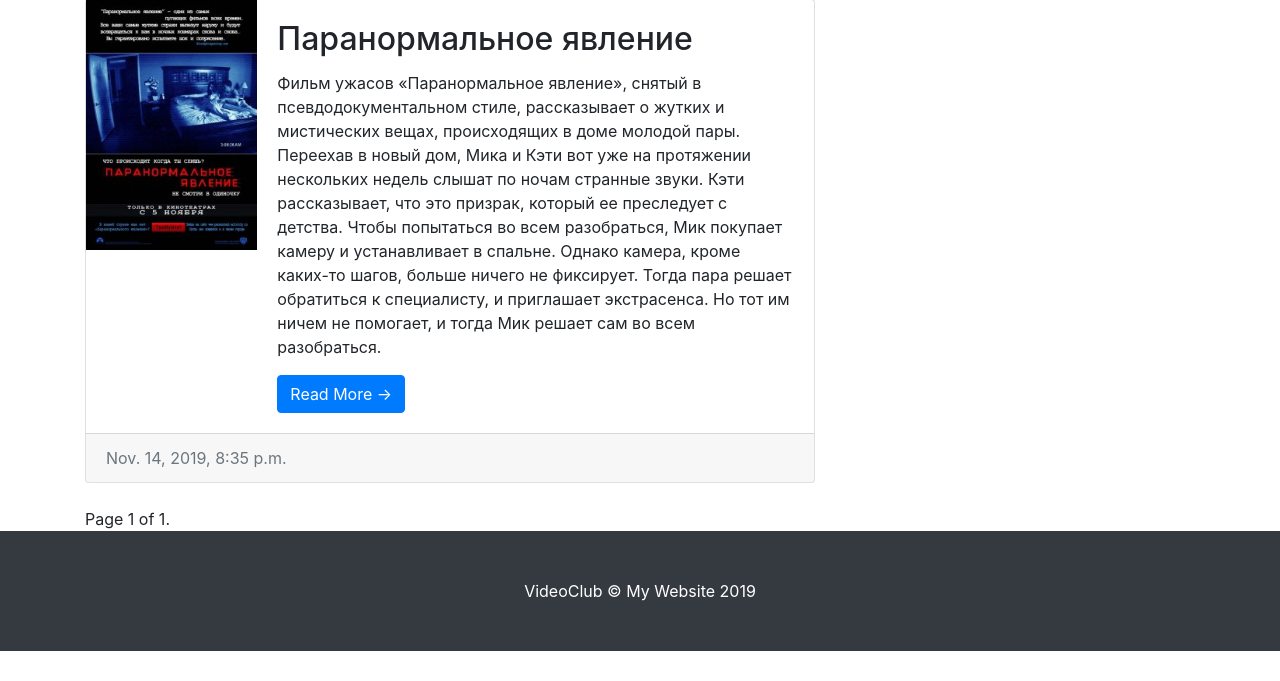
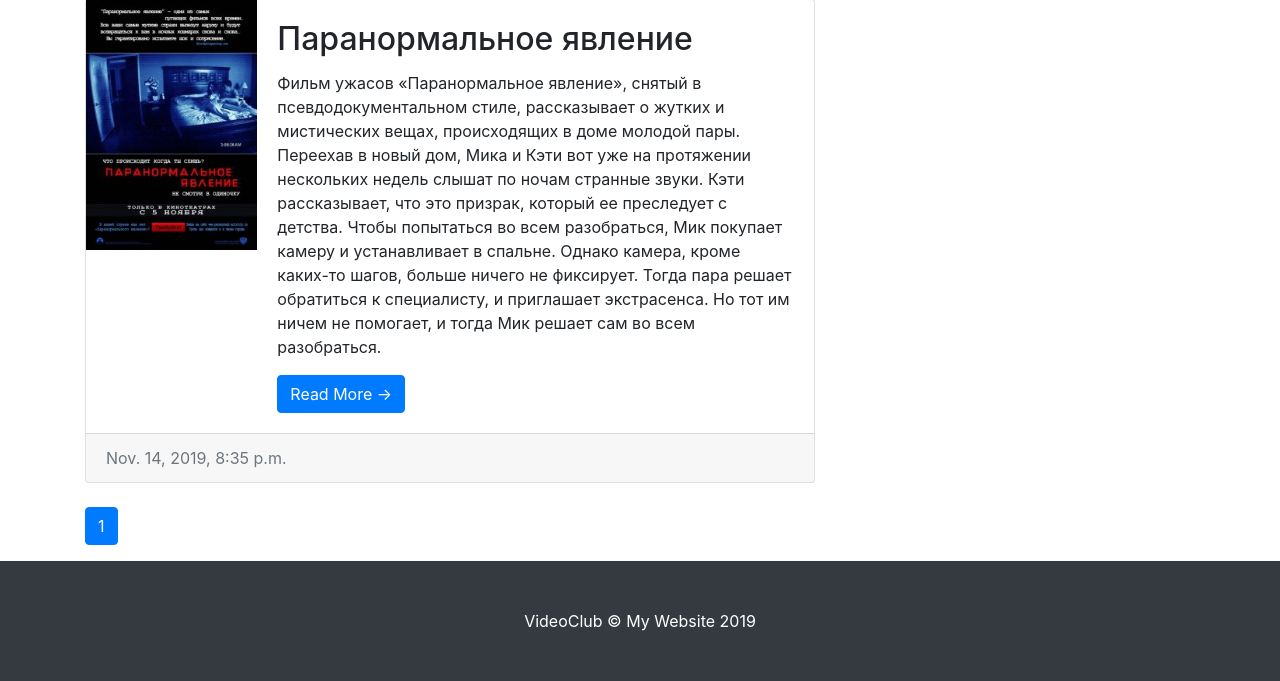
Before and after one commit to kovrygakirill/videoClub, a Django app: a page that uses templates/categories_detail.html in a window 1280 px wide. Shown: the part 732-1413 px from the top of the page. Before the commit the page ends 1383 px from the top, so only its background shows below. Run offline with Django 3.2, Linux system fonts and the light colour scheme; data comes from the database, SQL or seed files in the repository; some libraries are stand-ins or nearby versions.

Commit message:
changed pagination

```diff
--- a/templates/categories_detail.html
+++ b/templates/categories_detail.html
@@ -22,26 +22,6 @@
     {% endfor %}
 {% endblock movie %}
 
-{%block paginat%}
-    <div class="pagination">
-        <span class="step-links">
-            {% if movies.has_previous %}
-                <a href="?{{ path }}page=1">&laquo; first</a>
-                <a href="?{{ path }}page={{ movies.previous_page_number }}">previous</a>
-            {% endif %}
-
-            <span class="current">
-                Page {{ movies.number }} of {{ movies.paginator.num_pages }}.
-            </span>
-
-            {% if movies.has_next %}
-                <a href="?{{ path }}page={{ movies.next_page_number }}">next</a>
-                <a href="?{{ path }}page={{ movies.paginator.num_pages }}">last &raquo;</a>
-            {% endif %}
-         </span>
-    </div>
-{% endblock paginat %}
-
 {% block Search%}
 {% endblock Search%}
 
```
